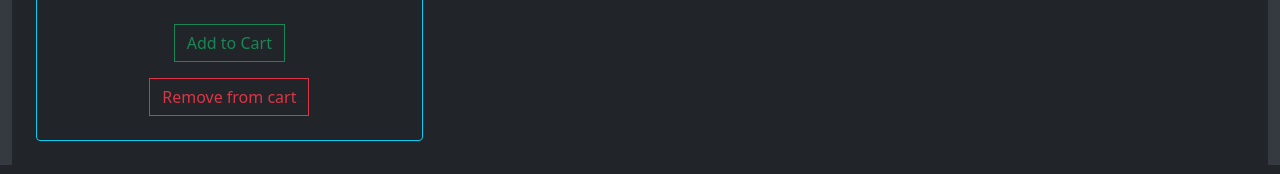
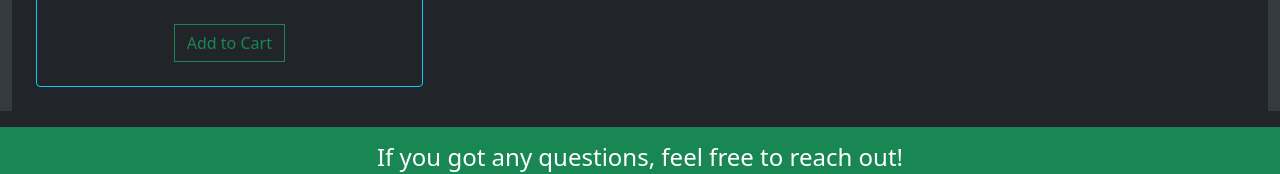
Before and after one commit to manideep-18/frontend_mern, a React (Create React App) app: page / in a window 1280 px wide. Shown: the part 613-787 px from the top of the page. Built offline with nearby package versions, Linux system fonts and the light colour scheme.

Commit message:
common card styles,functionality implemented

```diff
--- a/src/core/Card.js
+++ b/src/core/Card.js
@@ -1,7 +1,29 @@
 import React from 'react'
 import ImageHelper from './helper/ImageHelper';
 
-const Card = ({product}) => {
+const Card = ({product,addtoCart = true,removefromCart=false}) => {
+
+    const showAddtoCard =(addtoCart)=>{
+        return (addtoCart &&
+        <button
+            onClick={() => {}}
+            className="btn btn-block btn-outline-success mt-2 mb-2"
+          >
+            Add to Cart
+          </button>)
+    }
+
+    const showRemovefromCard =(removefromCart)=>{
+        return (removefromCart &&
+            <button
+            onClick={() => {}}
+            className="btn btn-block btn-outline-danger mt-2 mb-2"
+          >
+            Remove from cart
+          </button>
+            )
+    }
+
     return (
       <div className="card text-white bg-dark border border-info ">
         <div className="card-header lead">A photo from pexels</div>
@@ -13,20 +35,10 @@ const Card = ({product}) => {
           <p className="btn btn-success rounded  btn-sm px-4">$ 5</p>
           <div className="row">
             <div className="col-12">
-              <button
-                onClick={() => {}}
-                className="btn btn-block btn-outline-success mt-2 mb-2"
-              >
-                Add to Cart
-              </button>
+             {showAddtoCard(addtoCart)}
             </div>
             <div className="col-12">
-              <button
-                onClick={() => {}}
-                className="btn btn-block btn-outline-danger mt-2 mb-2"
-              >
-                Remove from cart
-              </button>
+             {showRemovefromCard(removefromCart)}
             </div>
           </div>
         </div>
```
